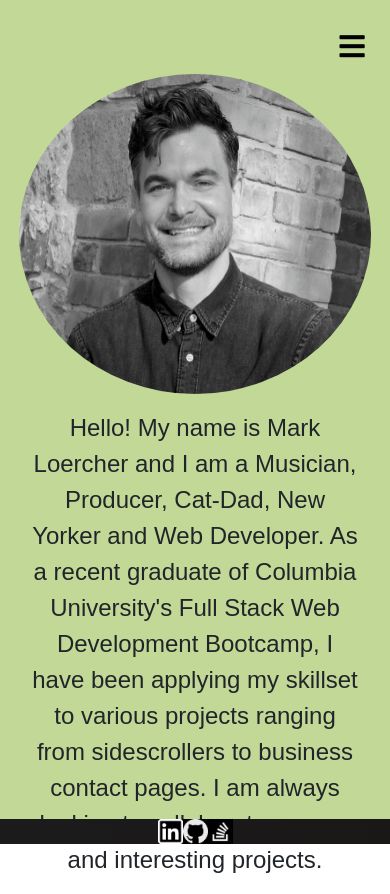
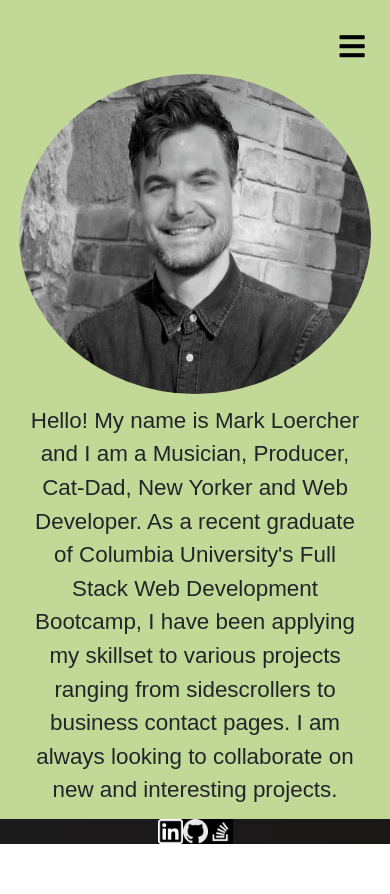
Before and after one commit to mloercher/ml_portfolio, a React (Create React App) app: page /about in a window 390 px wide. After the commit the page ends 844 px from the top, so only its background shows below. Built offline with nearby package versions, Linux system fonts and the light colour scheme; a web font is replaced by a local one.

Commit message:
media queries for smaller iphone

```diff
--- a/src/components/About/index.css
+++ b/src/components/About/index.css
@@ -34,6 +34,7 @@ section {
   background-color: #eef4d4;
 }
 
+
 @media only screen and (max-width: 600px) {
   #aboutImage {
     height: 20rem;
@@ -42,7 +43,28 @@ section {
   }
 
   .aboutTxt {
-    font-size: 24px;
-    margin-top: 5%;
+    font-size: 1.4rem;
+    margin-top: 3%;
+  }
+
+  .aboutContainer{
+    padding-bottom: 2%;
   }
 }
+
+@media only screen and (max-width: 375px) {
+  #aboutImage {
+    height: 20rem;
+    width: 22rem;
+    border-radius: 50%;
+  }
+
+  .aboutTxt {
+    font-size: 1.1rem;
+    margin-top: 3%;
+  }
+
+  .aboutContainer{
+    padding-bottom: 2%;
+  }
+}
--- a/src/components/Projects/index.css
+++ b/src/components/Projects/index.css
@@ -46,7 +46,7 @@
 
 @media only screen and (max-width: 600px) {
   .projContainer {
-    padding: 4% 0% 0% 2%;
+    padding:4% 2% 9% 2%;
     position: relative;
     overflow: hidden;
     padding-bottom: 9%;
```
